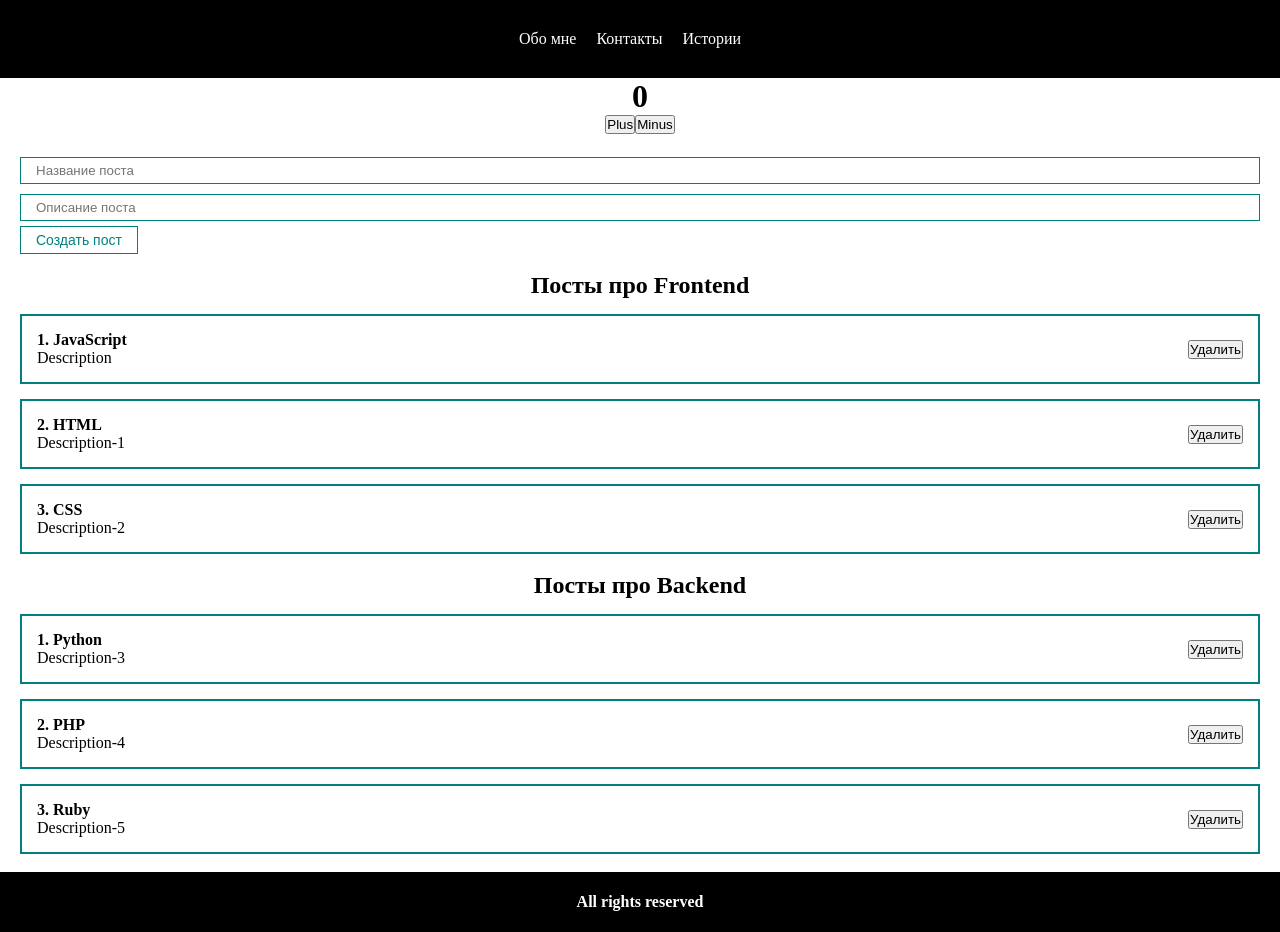
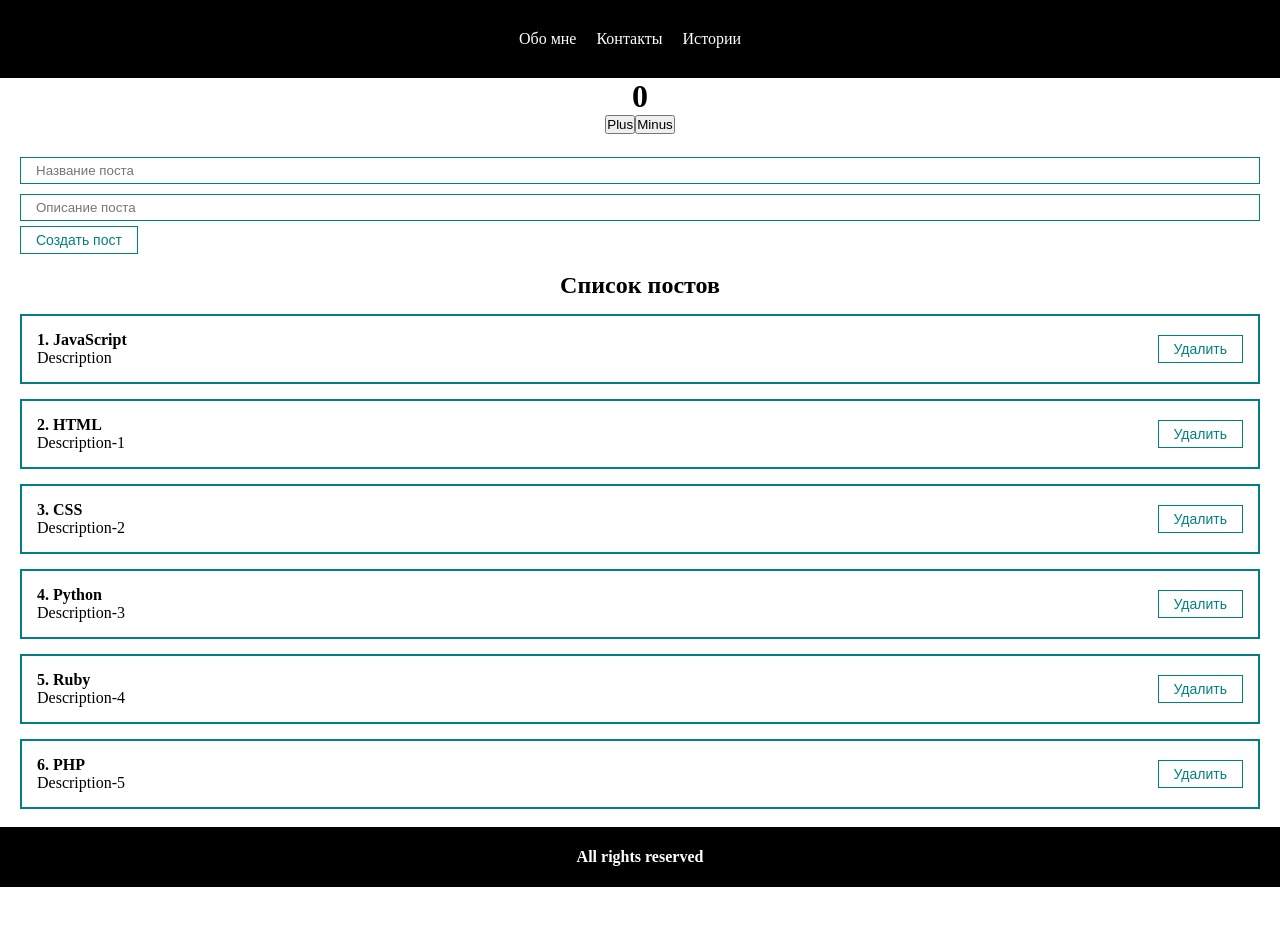
Before and after one commit to igoroshust/javascript_hw_fpw, a React (Create React App) app in the folder react-webinar/my-app/: page / in a window 1280 px wide. After the commit the page ends 887 px from the top, so only its background shows below. Built offline with nearby package versions, Linux system fonts and the light colour scheme.

Commit message:
feat: add PostForm

```diff
--- a/react-webinar/my-app/src/App.js
+++ b/react-webinar/my-app/src/App.js
@@ -8,8 +8,7 @@ import ClassCounter from "./components/Counter/ClassCounter";
 import Footer from "./components/Footer/Footer";
 import PostItem from "./components/PostItem/PostItem";
 import PostList from "./components/PostList/PostList";
-import MyButton from "./components/UI/Button/MyButton";
-import MyInput from "./components/UI/Input/MyInput";
+import PostForm from "./components/PostForm/PostForm";
 // import Home from "./components/Home/Home";
 // import Users from "./components/Users/Users";
 import "./styles/App.css";
@@ -38,66 +37,44 @@ function App() {
     const [posts, setPosts] = useState([
         {id: 1, title: 'JavaScript', body: 'Description'},
         {id: 2, title: 'HTML', body: 'Description-1'},
-        {id: 3, title: 'CSS', body: 'Description-2'}
+        {id: 3, title: 'CSS', body: 'Description-2'},
+        {id: 4, title: 'Python', body: 'Description-3'},
+        {id: 5, title: 'Ruby', body: 'Description-4'},
+        {id: 6, title: 'PHP', body: 'Description-5'}
     ])
 
-    const [posts1, setPosts1] = useState([
-        {id: 4, title: 'Python', body: 'Description-3'},
-        {id: 5, title: 'PHP', body: 'Description-4'},
-        {id: 6, title: 'Ruby', body: 'Description-5'}
-    ])
 
     /* Объект с постами */
-    const [post, setPost] = useState({
-        title: '',
-        body: ''
-    });
+    const [post, setPost] = useState({title: '', body: ''});
 
-    /* Создаём новый пост и добавляем его в массив */
-    const addNewPost = (e) => {
-        e.preventDefault() // предотвращаем дефолтное поведение бразура (submit у формы)
-
-        /* созданный объект добавляем в массив постов. Передаём новый массив, куда разворачиваем старый массив и в конец добавляем новый пост */
-        setPosts([...posts, {...post, id: Date.now()}])
-
-        /* Обнуляем инпуты после создания поста */
-        setPost({title: '', body: ''})
-
-    }
 
     /* Получение данных из неуправляемого инпута (useRef) */
    // const bodyInputRef = useRef() // с помощью useRef получаем доступ к DOM и забираем value
+
+   /* Создание поста. Вход - новый созданный пост из PostForm. Затем изменяем состояние */
+   const createPost = (newPost) => {
+        setPosts([...posts, newPost]) // разворачиваем старый массив, в конец добавляя новый пост
+   }
+
+   /* Удаление постов. Получаем post из дочернего компонента */
+   const removePost = (post) => { // из массива постов необходимо удалить тот, который мы передали аргументом.
+   // filter возвращает новый массив по отфильтрованному условию.
+        setPosts(posts.filter( p => p.id !== post.id )) // если ID элемента из массива = равен ID переданному нами постом, то удаляем его.
+   }
 
   return (
         <div className="App">
            <Header />
             <div className="content">
                 <ClassCounter /> <br />
-                <form>
-                    {/* Управляемый компонент / двустороннее связывание*/}
-                     {/* onChange - Отслеживаем вводимые пользователем в инпут значения. Из event достаём значение и помещаем его в состояние */}
-                     {/* setPost - передаём объект, в который разворачиваем старый пост, перезатирая нужно поле в этом инпуте (title для 1 инпута и body для второго) */}
-                    <MyInput
-                        value={post.title}
-                        onChange = {e => setPost({...post, title: e.target.value })}
-                        type="text"
-                        placeholder="Название поста"
-                    />
+                <PostForm create={createPost} /> <br />
 
-                    {/* Управляемый компонент / двустороннее связывание */}
-                    {/* setBody - функция, меняющая состояние */}
-                   <MyInput
-                       value={post.body}
-                       onChange = {e => setPost({...post, body: e.target.value })}
-                       type="text"
-                       placeholder="Описание поста"
-                   />
-
-
-                    <MyButton onClick={addNewPost}>Создать пост</MyButton> {/* При клике вызов функции addNewPost */}
-                </form> <br />
-                <PostList posts={posts} title={"Посты про Frontend"} /> <br />
-                <PostList posts={posts1} title={"Посты про Backend"} /> <br />
+                {/* Условная отрисовка (посты не найдены) */}
+                {posts.length !== 0
+                    ? <PostList remove={removePost} posts={posts} title={"Список постов"} />
+                    : <h2 style={{ textAlign: 'center' }}>Посты не найдены</h2>
+                }
+                <br />
             </div>
             <Footer />
         </div>
--- /dev/null
+++ b/react-webinar/my-app/src/components/PostForm/PostForm.jsx
@@ -0,0 +1,54 @@
+import React, { useState } from 'react';
+import MyInput from '../UI/Input/MyInput';
+import MyButton from '../UI/Button/MyButton';
+
+const PostForm = ({ create }) => {
+
+    /* Объект с постами */
+    const [post, setPost] = useState({title: '', body: ''});
+
+    /* Создаём новый пост и добавляем его в массив */
+    const addNewPost = (e) => {
+        e.preventDefault() // предотвращаем дефолтное поведение бразура (submit у формы)
+
+        const newPost = {
+            ...post, id: Date.now()
+        }
+
+        /* Передаём новый пост в crate */
+        create(newPost)
+
+        /* Обнуляем инпуты после создания поста */
+        setPost({title: '', body: ''})
+
+    }
+
+   return (
+         <form>
+            {/* Управляемый компонент / двустороннее связывание*/}
+             {/* onChange - Отслеживаем вводимые пользователем в инпут значения. Из event достаём значение и помещаем его в состояние */}
+             {/* setPost - передаём объект, в который разворачиваем старый пост, перезатирая нужно поле в этом инпуте (title для 1 инпута и body для второго) */}
+            <MyInput
+                value={post.title}
+                onChange = {e => setPost({...post, title: e.target.value })}
+                type="text"
+                placeholder="Название поста"
+            />
+
+            {/* Управляемый компонент / двустороннее связывание */}
+            {/* setBody - функция, меняющая состояние */}
+           <MyInput
+               value={post.body}
+               onChange = {e => setPost({...post, body: e.target.value })}
+               type="text"
+               placeholder="Описание поста"
+           />
+
+
+            <MyButton onClick={addNewPost}>Создать пост</MyButton> {/* При клике вызов функции addNewPost */}
+         </form>
+   );
+
+};
+
+export default PostForm;
--- a/react-webinar/my-app/src/components/PostItem/PostItem.jsx
+++ b/react-webinar/my-app/src/components/PostItem/PostItem.jsx
@@ -1,8 +1,7 @@
-import React, { useState } from "react";
+import React from "react";
+import MyButton from '../UI/Button/MyButton';
 
-/*
-props - входные данные. Аргумент функции, куда можно передавать что-то извне.
-*/
+/* props - входные данные. Аргумент функции, куда можно передавать что-то извне. */
 
 const PostItem = (props) => {
 
@@ -16,7 +15,9 @@ const PostItem = (props) => {
             </div>
 
             <div className="post__btns">
-                <button>Удалить</button>
+                <MyButton onClick={() => props.remove(props.post)}>  {/* ПО ID пост удаляется из массива */}
+                    Удалить
+                </MyButton>
             </div>
         </div>
     );
--- a/react-webinar/my-app/src/components/PostList/PostList.jsx
+++ b/react-webinar/my-app/src/components/PostList/PostList.jsx
@@ -4,7 +4,7 @@ import PostItem from '../PostItem/PostItem';
 
 /* принимаем список постов, посты принимаем извне через пропсы, но поскольку props - объект,
 то можно из props сразу вытащить нужное для нас поле */
-const PostList = ({ posts, title }) => {
+const PostList = ({ posts, title, remove }) => {
 
     return (
     <>
@@ -16,7 +16,7 @@ const PostList = ({ posts, title }) => {
         {/* Ключи позволяют алгоритмам React наиболее эффективно делать рендеринг
         и перерисовывать только элементы, в которых произошли измнения */}
         {posts.map((post, index) =>
-            <PostItem number={index + 1} post={post} key={post.id} />
+            <PostItem remove={remove} number={index + 1} post={post} key={post.id} />
         )}
     </>
 
```
